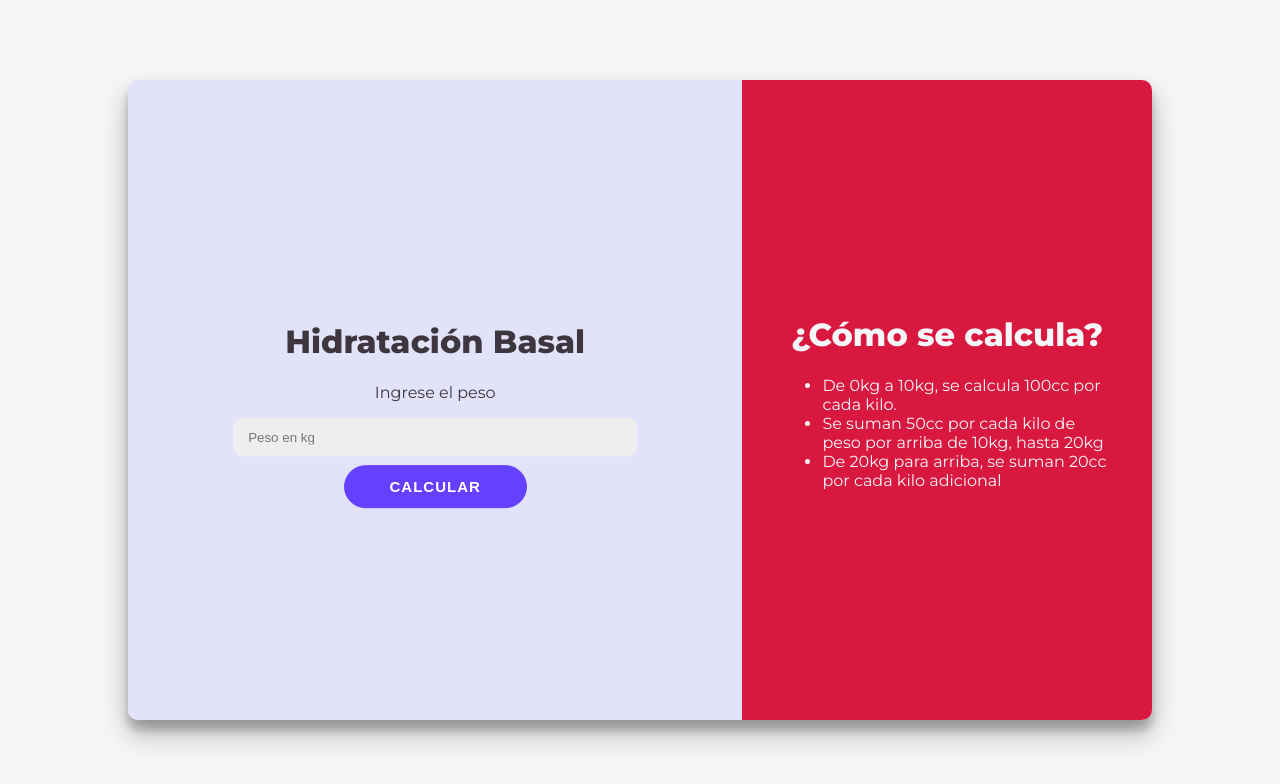
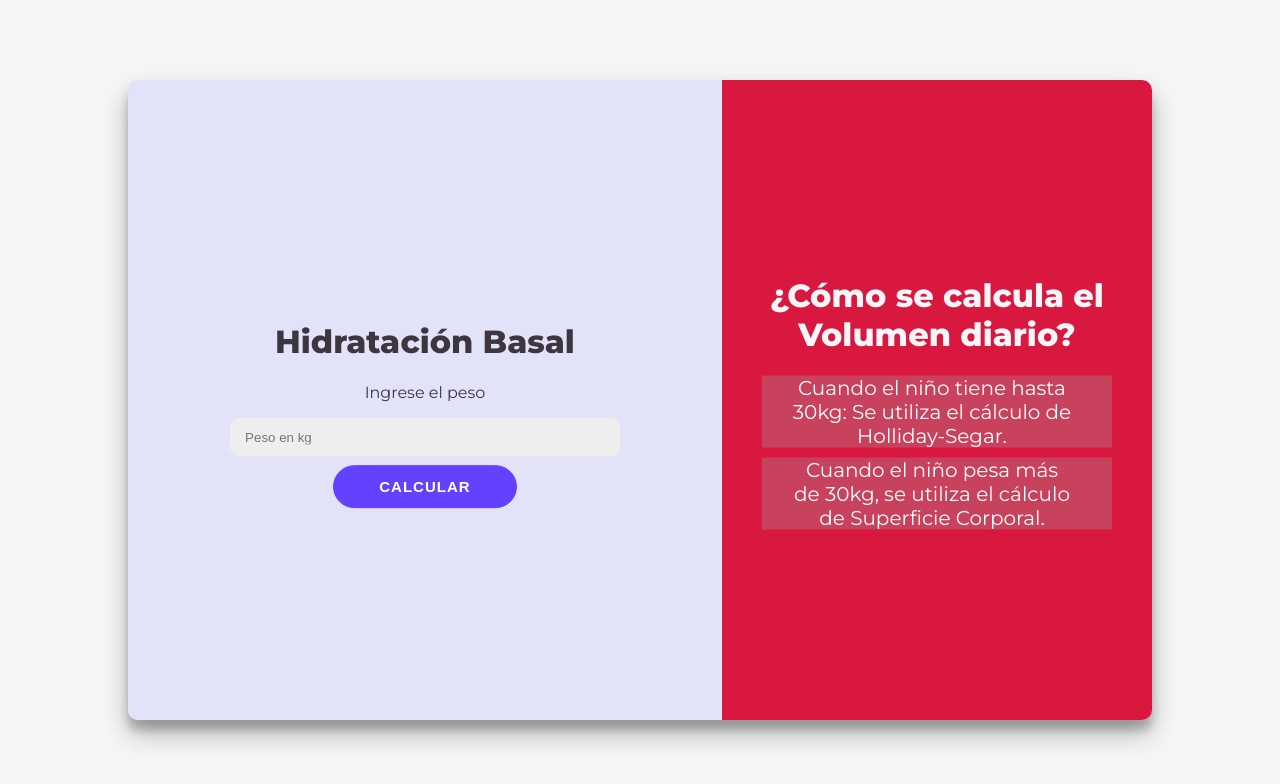
Before and after one commit to anamaidana99/Calculadorabasal, a plain HTML site: page index.html in a window 1280 px wide. Drawn offline with Linux system fonts and the light colour scheme.

Commit message:
Add files via upload
dropdown contenido

```diff
--- a/index.html
+++ b/index.html
@@ -25,11 +25,29 @@
             </div>
             <div id="contender">
                 <div class="contenido">
-                    <h1>¿Cómo se calcula?</h1>
-                    <ul id="lista">
-                        <li>De 0kg a 10kg, se calcula 100cc por cada kilo.</li>
-                        <li>Se suman 50cc por cada kilo de peso por arriba de 10kg, hasta 20kg</li>
-                        <li>De 20kg para arriba, se suman 20cc por cada kilo adicional</li>
+                    <h1>¿Cómo se calcula el Volumen diario?</h1>
+                        <dl id="dropd">
+                            <dt onClick="triggercontent(this);">
+                                Cuando el niño tiene hasta 30kg: Se utiliza el cálculo de Holliday-Segar.
+                            </dt>
+                            <dd>
+                                <ul class="lista">
+                                    <li>De 0kg a 10kg, se calcula 100cc por cada kilo.</li>
+                                    <li>Se suman 50cc por cada kilo de peso por arriba de 10kg, hasta 20kg</li>
+                                    <li>De 20kg para arriba, se suman 20cc por cada kilo adicional</li>
+                                </ul>
+                            </dd>
+                            <dt onClick="triggercontent(this);">
+                                Cuando el niño pesa más de 30kg, se utiliza el cálculo de Superficie Corporal.
+                            </dt>
+                            <dd>
+                                <ul class="lista">
+                                    <li>Superficie corporal = ( (peso * 4) + 7) / (peso + 90).</li>
+                                </ul>
+                               </dd>
+                        </dl>
+                </div>
+                </body>
                     </ul>
                 </div>
             </div>
--- a/script.js
+++ b/script.js
@@ -48,3 +48,33 @@ function supCorporal(peso){
     let flujo = ( (peso * 4) + 7) / (peso + 90)
     return flujo.toFixed(2);
 }
+
+//contender
+//var open_dd = false;
+function triggercontent(element) {
+    //alert("lauf " +open_dd);
+    var element_dd = element.nextElementSibling;
+
+    while(element_dd && element_dd.tagName == "DD") {
+
+    if ((element_dd.style.display == 'none') || ! element_dd.style.display)
+    element_dd.style.display = 'block';
+    else
+    element_dd.style.display = 'none';
+
+    //alert(element_dd);
+    element_dd = element_dd.nextElementSibling;
+    }
+
+    /*open_dd = true;
+
+    while(element_dd && element_dd.tagName == "DD" && open_dd == true) {
+
+    if (element_dd.style.display = "block")
+    element_dd.style.display = "none";
+
+    element_dd = element_dd.nextElementSibling;
+    }
+    open_dd = false;*/
+
+}
--- a/style.css
+++ b/style.css
@@ -23,7 +23,7 @@ body{
 
 #contenizq {
     background-color:rgb(226, 226, 248);
-    width: 60%;
+    width: 58%;
     height: 100%;
     float: left;
 }
@@ -36,15 +36,35 @@ body{
 #contender {
     background-color:rgb(216, 24, 63);
     color: #F6F5F7;
-    width: 40%;
+    width: 42%;
     height: 100%;
     float: right;
 }
 
-#lista {
+dt {
+	margin-bottom: 0.5em;
+	font-size: 125%;
+	cursor: pointer;
+	color: white;
+    background-color:rgb(201, 66, 93);
+	padding-left: 30px;
+	padding-right: 40px;
+    text-align: center;
+}
+
+dd {
+	margin-bottom: 1em;
+	color:white;
+	margin-right: 15px;
+	display: none;
     text-align: left;
+}
 
+.lista {
+    text-align: left;
 }
+li {margin-left:10px;}
+
 
 .contenido {
     position: relative;
```
